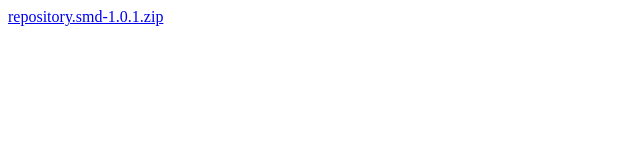
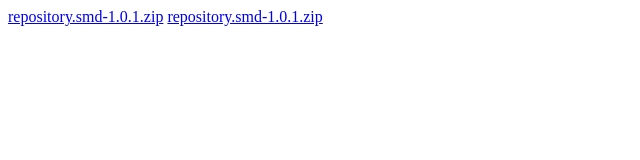
Before and after one commit to smdrepo/smdrepo.github.io, a plain HTML site: page smd/index.html in a window 1280 px wide. Shown: the whole page, without its empty margins (0-640 px from the left). Drawn offline with Linux system fonts and the light colour scheme.

Commit message:
Update index.html

```diff
--- a/smd/index.html
+++ b/smd/index.html
@@ -1 +1,2 @@
 <a href="repository.smd-1.0.1.zip">repository.smd-1.0.1.zip</a>
+<a href="repository.smd-1.0.1.zip">repository.smd-1.0.1.zip</a>
```
